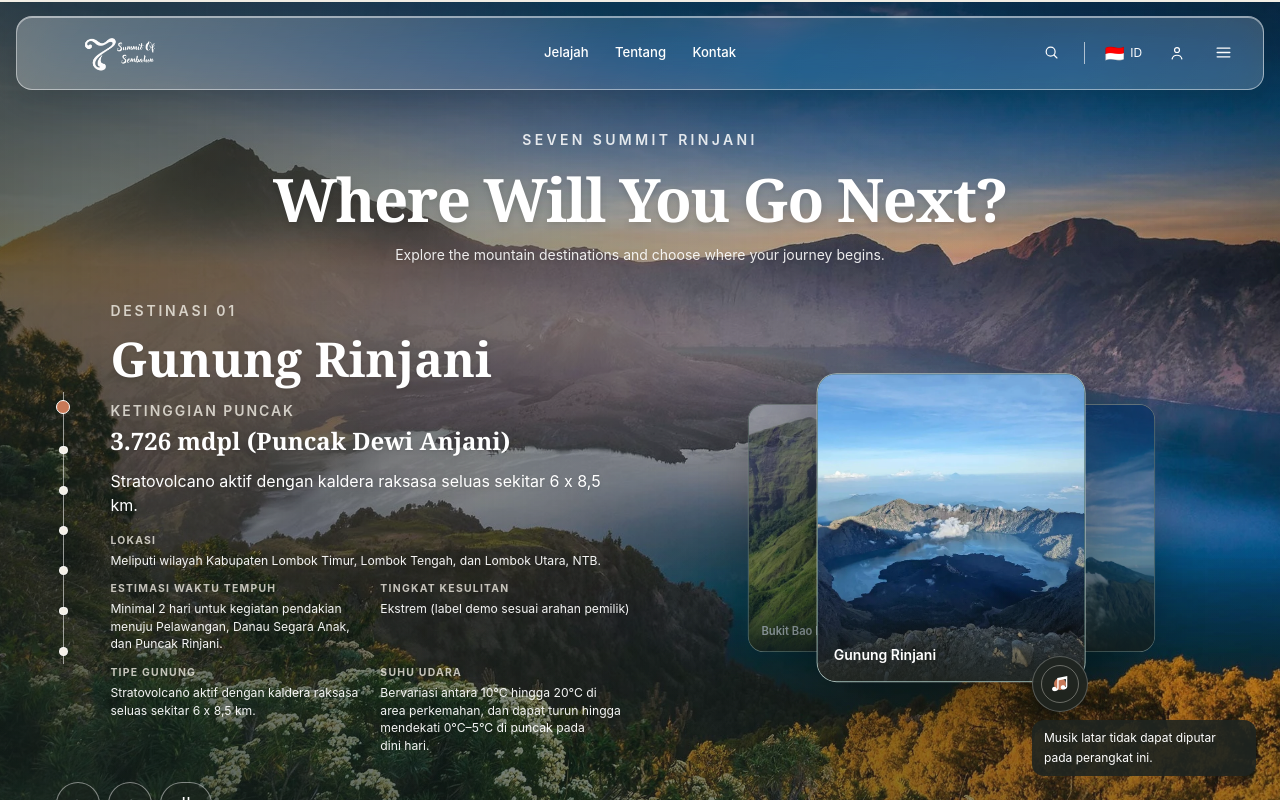
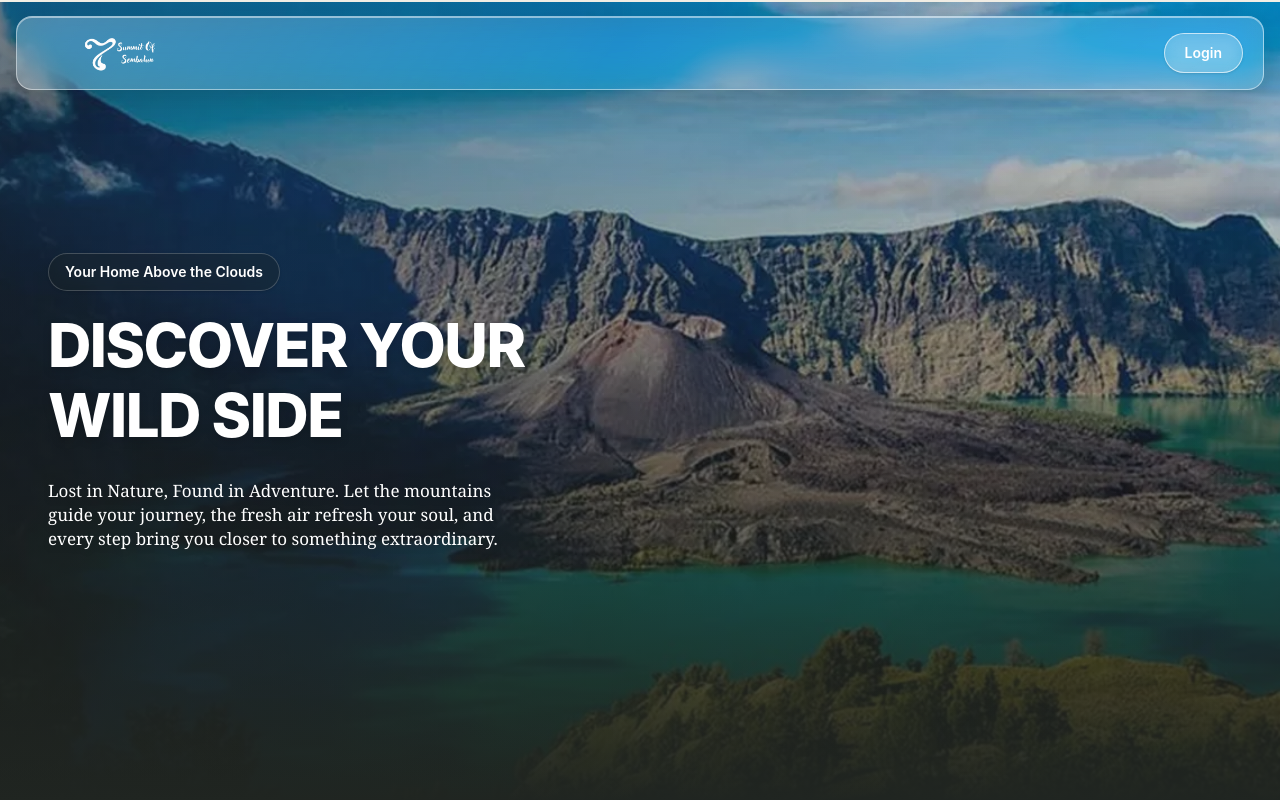
Before and after one commit to 4131yyu/seven-summit-rinjani, a React (Vite) app: page / in a window 1280 px wide. Shown: the top 800 px of the page. Built offline with nearby package versions, Linux system fonts and the light colour scheme.

Commit message:
penyesuaian halaman dengan alur baru

```diff
--- a/src/components/landing/DestinationCarousel.tsx
+++ b/src/components/landing/DestinationCarousel.tsx
@@ -1,4 +1,5 @@
 import { type KeyboardEvent, useCallback, useEffect, useRef, useState } from "react";
+import { Link } from "react-router";
 
 import { landingDestinations } from "../../data/landingDestinations";
 
@@ -208,12 +209,12 @@ export function DestinationCarousel() {
               const isActive = index === activeIndex;
               const positionClass = isActive ? "destination-card-active" : offset < 0 ? "destination-card-previous" : "destination-card-next";
               return (
-                <button aria-current={isActive ? "true" : undefined} aria-label={`Tampilkan ${destination.selectorLabel}`} className={`destination-card ${positionClass}`} key={destination.id} onClick={() => { if (!didSwipe.current) showSlide(index); }} tabIndex={isActive ? 0 : -1} type="button">
+                <Link aria-current={isActive ? "true" : undefined} aria-label={`Jelajahi semua destinasi dari ${destination.selectorLabel}`} className={`destination-card ${positionClass} no-underline`} key={destination.id} onClick={(event) => { if (didSwipe.current) event.preventDefault(); }} to="/explore">
                   {!failedImages[destination.cardImage] ? (
                     <img alt="" className="absolute inset-0 h-full w-full object-cover" draggable={false} loading={Math.abs(offset) === 1 ? "lazy" : "eager"} onError={() => setFailedImages((images) => ({ ...images, [destination.cardImage]: true }))} src={destination.cardImage} />
                   ) : <span aria-hidden="true" className="destination-card-placeholder absolute inset-0" />}
                   <span className="absolute inset-x-0 bottom-0 bg-linear-to-t from-charcoal/90 via-charcoal/35 to-transparent px-3 pb-3 pt-12 text-left text-xs font-semibold text-white sm:px-4 sm:pb-4 sm:pt-14 sm:text-sm">{destination.selectorLabel}</span>
-                </button>
+                </Link>
               );
             })}
           </div>
--- a/src/components/layout/AppShell.tsx
+++ b/src/components/layout/AppShell.tsx
@@ -5,9 +5,7 @@ import { assetPaths } from "../../config/assets";
 import { BackgroundMusic } from "./BackgroundMusic";
 
 const navigationItems = [
-  { label: "Jelajah", href: "#explore" },
-  { label: "Tentang", href: "#about" },
-  { label: "Kontak", href: "#contact" },
+  { label: "Jelajah", href: "/explore" },
 ] as const;
 
 export function AppShell() {
@@ -17,6 +15,8 @@ export function AppShell() {
   const location = useLocation();
   const navigate = useNavigate();
   const isLandingPage = location.pathname === "/";
+  const isHomePage = location.pathname === "/home";
+  const isExplorePage = location.pathname === "/explore";
   const isAuthPage = location.pathname === "/login" || location.pathname === "/signup";
   const isPaymentFlowPage = location.pathname === "/checkout" || location.pathname === "/payment/success";
   const isFocusedPage = /^\/(destinations|booking)\/[^/]+$/.test(location.pathname);
@@ -42,7 +42,7 @@ export function AppShell() {
     return () => window.cancelAnimationFrame(frame);
   }, [location.hash, location.pathname]);
 
-  const sectionHref = (href: string) => isLandingPage ? href : `/${href}`;
+  const sectionHref = (href: string) => href.startsWith("/") ? href : isLandingPage ? href : `/${href}`;
   const scrollToSection = (sectionId: string) => {
     document.getElementById(sectionId)?.scrollIntoView({
       behavior: window.matchMedia("(prefers-reduced-motion: reduce)").matches ? "auto" : "smooth",
@@ -62,20 +62,32 @@ export function AppShell() {
   };
 
   return (
-    <div className="min-h-screen bg-cream text-charcoal">
+    <div className={`${isLandingPage ? "landing-page-shell h-dvh overflow-clip" : "min-h-screen"} bg-cream text-charcoal`}>
       <a className="skip-link" href={isAuthPage ? "#auth-main" : "#konten-utama"}>
         Lewati navigasi
       </a>
-      {!isAuthPage && !isFocusedPage && !isPaymentFlowPage ? <header className={`site-navbar z-20 ${isLandingPage ? `site-navbar-floating ${hasScrolled ? "site-navbar-scrolled" : ""}` : "relative border-b border-forest/10 bg-cream/95 text-forest backdrop-blur"}`}>
+      {isLandingPage ? (
+        <header className="site-navbar site-navbar-floating z-20">
+          <nav aria-label="Navigasi Landing Page" className="site-navbar-inner mx-auto grid w-full max-w-none grid-cols-[1fr_auto] items-center gap-3 px-3 py-2.5 sm:px-5 sm:py-3">
+            <Link aria-label="Seven Summit Rinjani, Landing Page" className="site-brand-link" to="/">
+              <img alt="Seven Summit Rinjani" className="site-brand-logo" src={assetPaths.logoLight} />
+            </Link>
+            <Link className="inline-flex min-h-10 items-center justify-center rounded-full border border-white/65 bg-white/15 px-5 text-sm font-semibold text-white shadow-sm backdrop-blur transition hover:bg-white/25 focus-visible:outline-2 focus-visible:outline-offset-3 focus-visible:outline-white" to="/login">
+              Login
+            </Link>
+          </nav>
+        </header>
+      ) : null}
+      {!isAuthPage && !isFocusedPage && !isPaymentFlowPage && !isLandingPage && !isExplorePage ? <header className={`site-navbar z-20 ${isHomePage ? `site-navbar-floating ${hasScrolled ? "site-navbar-scrolled" : ""}` : "relative border-b border-forest/10 bg-cream/95 text-forest backdrop-blur"}`}>
         <nav
           aria-label="Navigasi utama"
-          className={`site-navbar-inner mx-auto grid w-full grid-cols-[1fr_auto] items-center gap-3 ${isLandingPage ? "max-w-none px-3 py-2.5 sm:px-5 sm:py-3" : "max-w-384 px-5 py-4 sm:px-8 lg:px-12"}`}
+          className={`site-navbar-inner mx-auto grid w-full grid-cols-[1fr_auto] items-center gap-3 ${isHomePage ? "max-w-none px-3 py-2.5 sm:px-5 sm:py-3" : "max-w-384 px-5 py-4 sm:px-8 lg:px-12"}`}
         >
-          <Link aria-label="Seven Summit Rinjani, kembali ke carousel" className="site-brand-link" onClick={(event) => handleSectionNavigation(event, sectionHref("#seven-summit"))} to={sectionHref("#seven-summit")}>
+          <Link aria-label="Seven Summit Rinjani, ke Homepage" className="site-brand-link" to="/home">
             <img
               alt="Seven Summit Rinjani"
               className="site-brand-logo"
-              src={isLandingPage && !hasScrolled ? assetPaths.logoLight : assetPaths.logoDark}
+              src={isHomePage && !hasScrolled ? assetPaths.logoLight : assetPaths.logoDark}
             />
           </Link>
           <div className="site-navbar-links hidden items-center justify-center gap-1 md:flex">
@@ -126,11 +138,12 @@ export function AppShell() {
           </div>
         </nav>
       </header> : null}
-      {isFocusedPage ? <div className="focused-route-header"><Link aria-label="Kembali ke Jelajah" className="focused-route-back" to="/#explore"><span aria-hidden="true">←</span> Kembali ke Jelajah</Link></div> : null}
+      {isFocusedPage ? <div className="focused-route-header"><Link aria-label="Kembali ke Jelajah" className="focused-route-back" to="/explore"><span aria-hidden="true">←</span> Kembali ke Jelajah</Link></div> : null}
+      {isExplorePage ? <div className="focused-route-header"><button aria-label="Kembali ke Homepage" className="focused-route-back" onClick={() => navigate("/home")} type="button"><span aria-hidden="true">←</span> Kembali</button></div> : null}
       <main id={isAuthPage ? "auth-main" : "konten-utama"}>
         <Outlet />
       </main>
-      <BackgroundMusic src={assetPaths.backgroundMusic} />
+      {!isLandingPage ? <BackgroundMusic src={assetPaths.backgroundMusic} /> : null}
     </div>
   );
 }
--- /dev/null
+++ b/src/pages/ExplorePage.tsx
@@ -0,0 +1,5 @@
+import { HomepageSections } from "../components/landing/HomepageSections";
+
+export function ExplorePage() {
+  return <HomepageSections exploreOnly />;
+}
--- /dev/null
+++ b/src/pages/HomePage.tsx
@@ -0,0 +1,5 @@
+import { DestinationCarousel } from "../components/landing/DestinationCarousel";
+
+export function HomePage() {
+  return <DestinationCarousel />;
+}
--- a/src/pages/LandingPage.tsx
+++ b/src/pages/LandingPage.tsx
@@ -1,11 +1,5 @@
-import { DestinationCarousel } from "../components/landing/DestinationCarousel";
-import { HomepageSections } from "../components/landing/HomepageSections";
+import { HeroSection } from "../components/landing/HeroSection";
 
 export function LandingPage() {
-  return (
-    <>
-      <DestinationCarousel />
-      <HomepageSections />
-    </>
-  );
+  return <HeroSection />;
 }
--- a/src/pages/LoginPage.tsx
+++ b/src/pages/LoginPage.tsx
@@ -53,7 +53,7 @@ export function LoginPage() {
       // The landing page remains public if session storage is unavailable.
     }
 
-    navigate("/");
+    navigate("/home");
   };
 
   const handleSocialSelect = (provider: SocialProvider) => {
--- a/src/styles/index.css
+++ b/src/styles/index.css
@@ -656,6 +656,23 @@ svg.auth-field-icon {
 .site-navbar-scrolled .navbar-menu summary:focus-visible { outline-color: var(--color-forest); }
 
 .homepage-hero { scroll-margin-top: 5rem; }
+
+@media (max-height: 560px) {
+  .homepage-hero {
+    padding-top: clamp(3.5rem, 17vh, 6rem);
+    padding-bottom: clamp(0.5rem, 3vh, 1rem);
+  }
+
+  .homepage-hero h1 {
+    font-size: clamp(1.65rem, 6vh, 2.5rem);
+  }
+
+  .homepage-hero p {
+    margin-top: 1rem;
+    font-size: 0.8rem;
+    line-height: 1.25rem;
+  }
+}
 
 .summit-introduction {
   background-image: radial-gradient(ellipse at 50% 0%, rgb(200 121 88 / 10%), transparent 55%);
```
